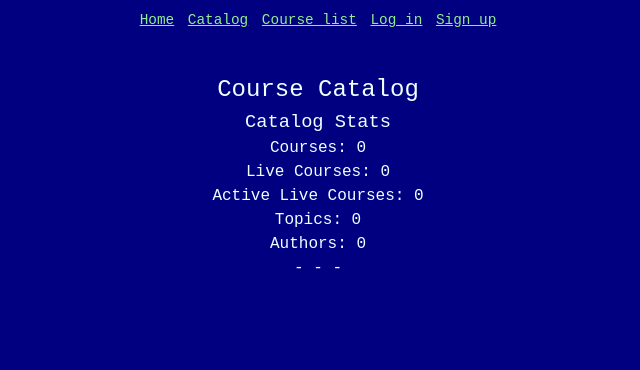
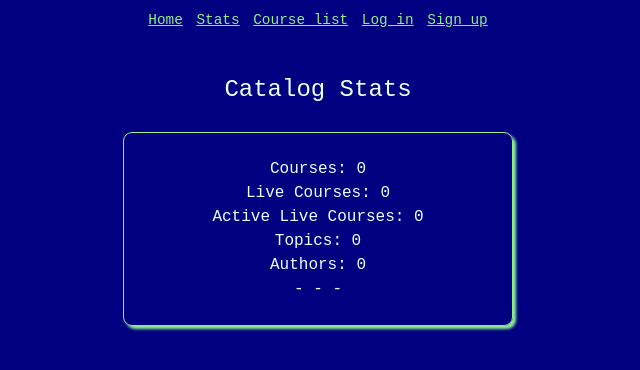
Before and after one commit to lg550055/course-library, a Django app: page /catalog/ in a window 1280 px wide. Shown: the top 370 px of the page, without its empty margins (322-962 px from the left). Run offline with Django 4.2, Linux system fonts and the light colour scheme; data that the repository does not hold is empty.

Commit message:
Adds style and updates text

```diff
--- a/course_lib_project/settings.py
+++ b/course_lib_project/settings.py
@@ -20,7 +20,7 @@ BASE_DIR = Path(__file__).resolve().parent.parent
 SECRET_KEY = config('SECRET_KEY')
 
 # SECURITY WARNING: don't run with debug turned on in production!
-DEBUG = False
+DEBUG = True
 
 ALLOWED_HOSTS = ['127.0.0.1', 'course-lib.herokuapp.com']
 
--- a/static/styles.css
+++ b/static/styles.css
@@ -15,6 +15,19 @@ main {
   margin: 5vh 0;
 }
 
+section {
+  margin: 15vh 0;
+}
+
+div {
+  width: 340px;
+  margin: 3vh auto;
+  padding: 3vh;
+  border: 1px solid lightgreen;
+  border-radius: 9px;
+  box-shadow: 3px 3px 3px lightgreen;
+}
+
 nav {
   margin-top: 1vh;
 }
--- a/templates/base.html
+++ b/templates/base.html
@@ -11,7 +11,7 @@
     {% block sidebar %}
     <nav>
       <a href="{% url 'home' %}">Home</a>
-      <a href="{% url 'index' %}">Catalog</a>
+      <a href="{% url 'index' %}">Stats</a>
       <a href="{% url 'course_list' %}">Course list</a>
       {% if user.is_authenticated %}
         <a href="{% url 'logout' %}">Log out</a>
--- a/templates/course_detail.html
+++ b/templates/course_detail.html
@@ -5,6 +5,7 @@
 {% block content %}
 
   <h2>Course Detail</h2>
+  <div>
     <h4>Title: {{ course.title }}</h4>
     <h5>Topics: {{ course.topic.all|join:', ' }}</h5>
     <h5>Summary: {{ course.summary }}</h5>
@@ -18,5 +19,6 @@
     {% else %}
       <h6>Login to update or delete course</h6>
     {% endif %}
+  </div>
 
 {% endblock %}
--- a/templates/home.html
+++ b/templates/home.html
@@ -4,6 +4,7 @@
 
 {% block content %}
 
+  <section>
     <h3>Welcome to our Curriculum site</h3>
     <br>
     {% if user.is_authenticated %}
@@ -11,9 +12,11 @@
       <p>See our <a href="{% url 'index' %}">catalog stats</a></p>
       <p>Or our <a href="{% url 'course_list' %}">course list</a></p>
     {% else %}
-    <h3>You are not logged in</h3>
+      <h4>You are not logged in</h4>
       <a href="{% url 'login' %}">Log In</a> or
       <a href="{% url 'signup' %}">Sign Up</a>
+      <h4>To access all<br>functionality</h4>
     {% endif %}
+  </section>
 
 {% endblock %}
--- a/templates/index.html
+++ b/templates/index.html
@@ -1,8 +1,8 @@
 {% extends 'base.html' %}
 
 {% block content %}
-  <h2>Course Catalog</h2>
-  <h3>Catalog Stats</h3>
+<h2>Catalog Stats</h2>
+<div>
   <h4>Courses: {{ num_courses }}</h4>
   <h4>Live Courses: {{ num_instances }}</h4>
   <h4>Active Live Courses: {{ num_instances_active }}</h4>
@@ -12,5 +12,5 @@
   {% if user.is_authenticated %}
     <a href="{% url 'course_create' %}">Add course</a>
   {% endif %}
-
+</div>
 {% endblock %}
```
Also changed, not shown: templates/course_list.html (+6 -5 lines). Lines whose indentation alone changed are shown as unchanged.
